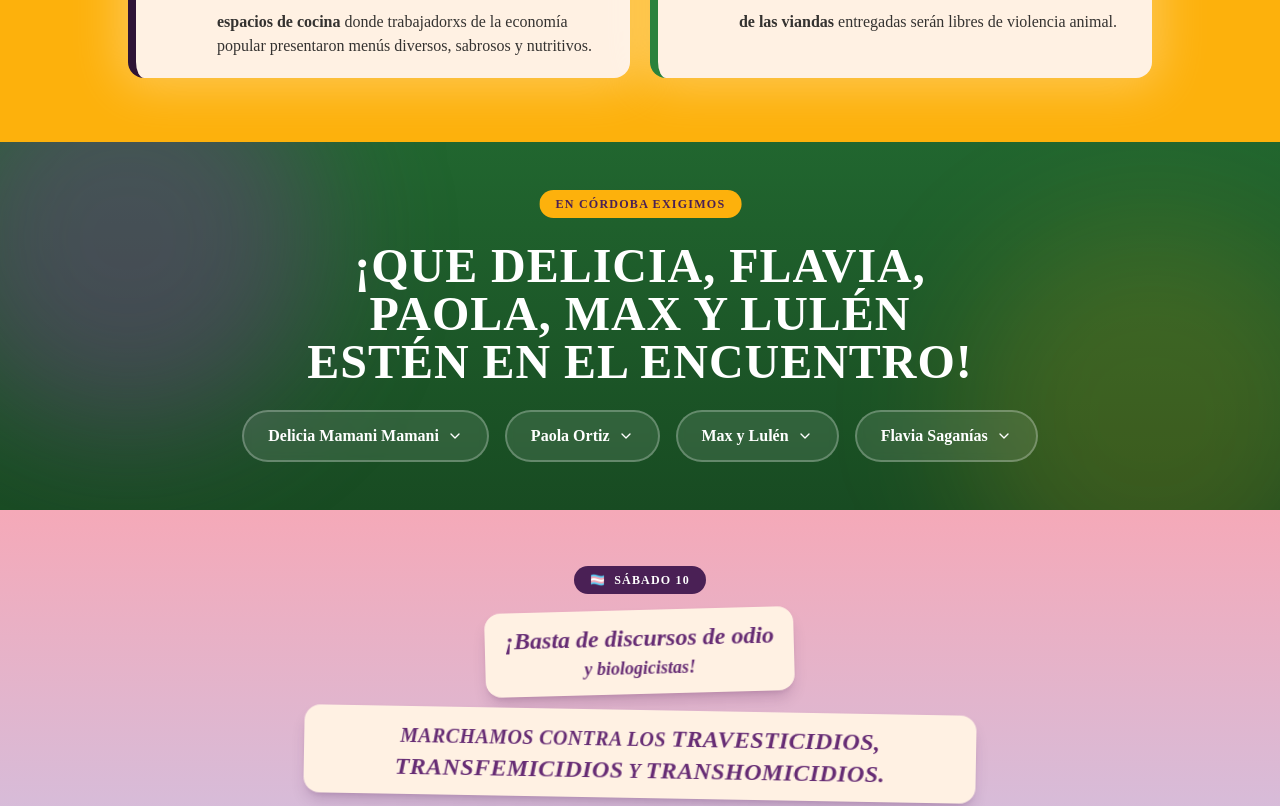
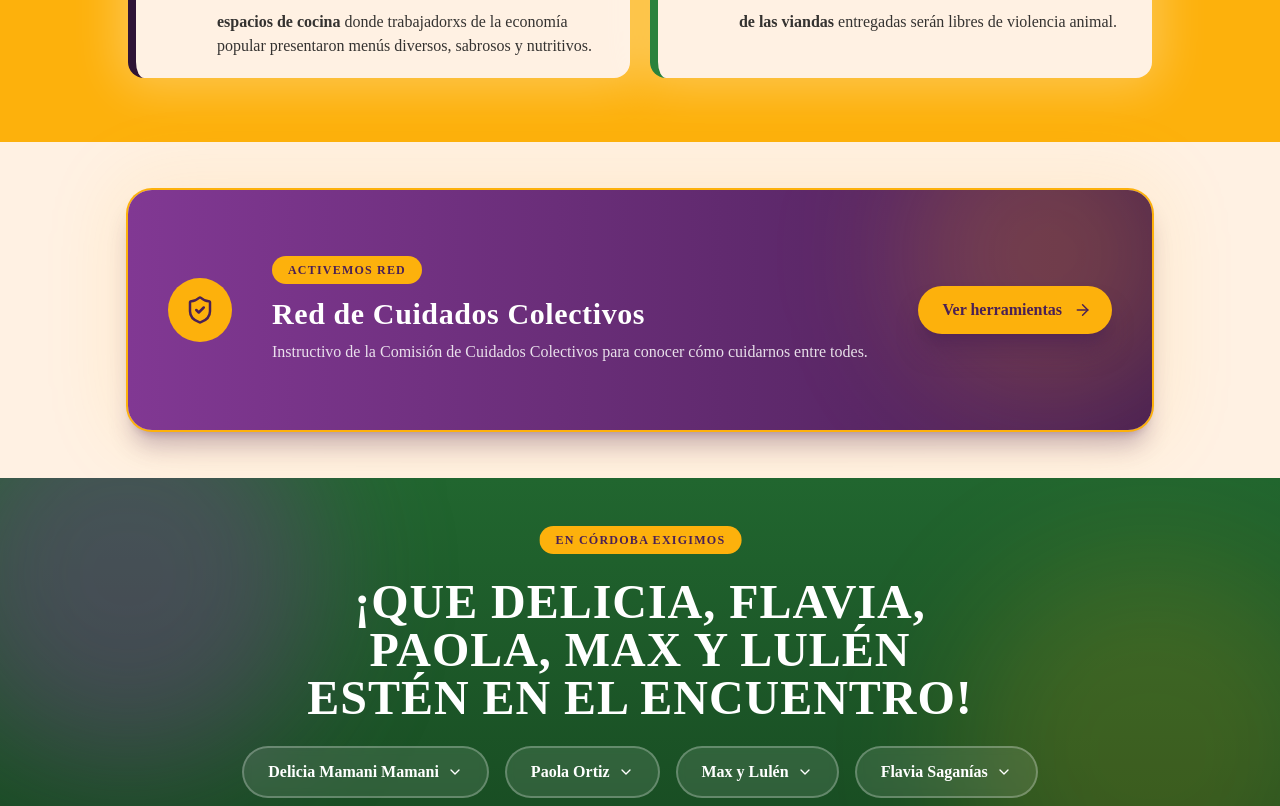
Before and after one commit to nailsaita/apps, a React (Vite) app in the folder web/: page / in a window 1280 px wide. Shown: the part 6224-7030 px from the top of the page. Built offline with nearby package versions, Linux system fonts and the light colour scheme; a web font is replaced by a local one.

Commit message:
se agrega banner de cuidados colectivos

```diff
--- a/web/src/pages/HomePage.jsx
+++ b/web/src/pages/HomePage.jsx
@@ -3195,6 +3195,7 @@ export default function HomePage() {
         <TinDigitalBanner />
         <CulturalSection />
         <ViandasSection />
+        <CuidadosBanner />
         <ConsignaSection />
         <MarchaConsignasBanner />
         <ApoyoSection />
```
